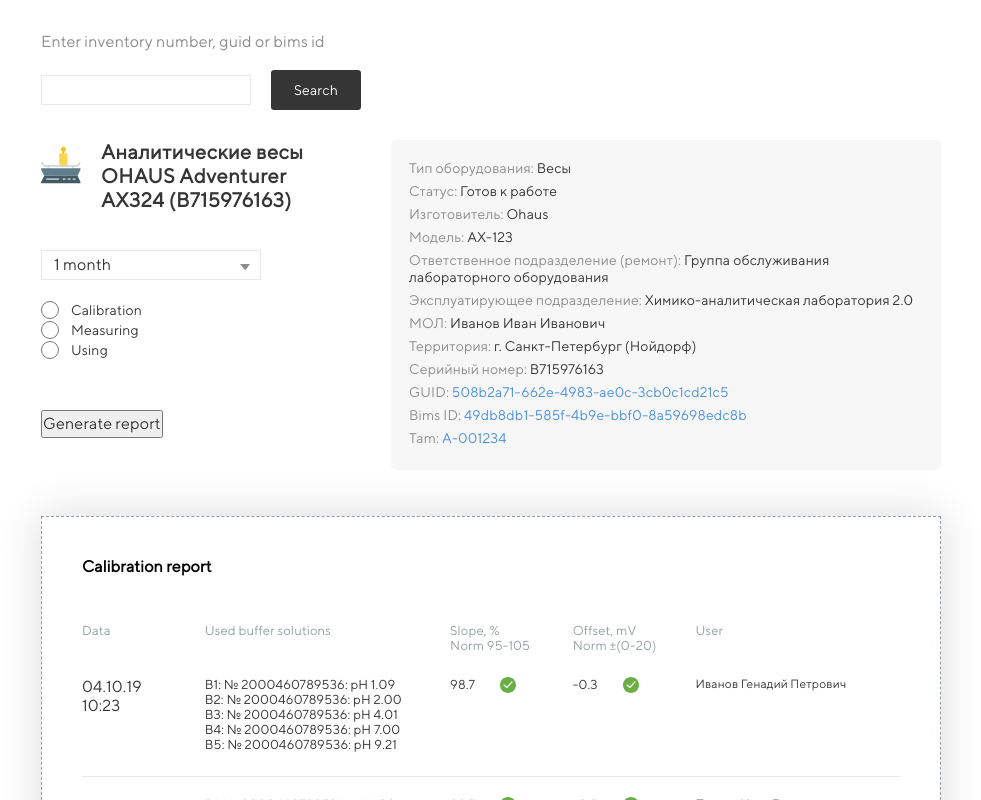
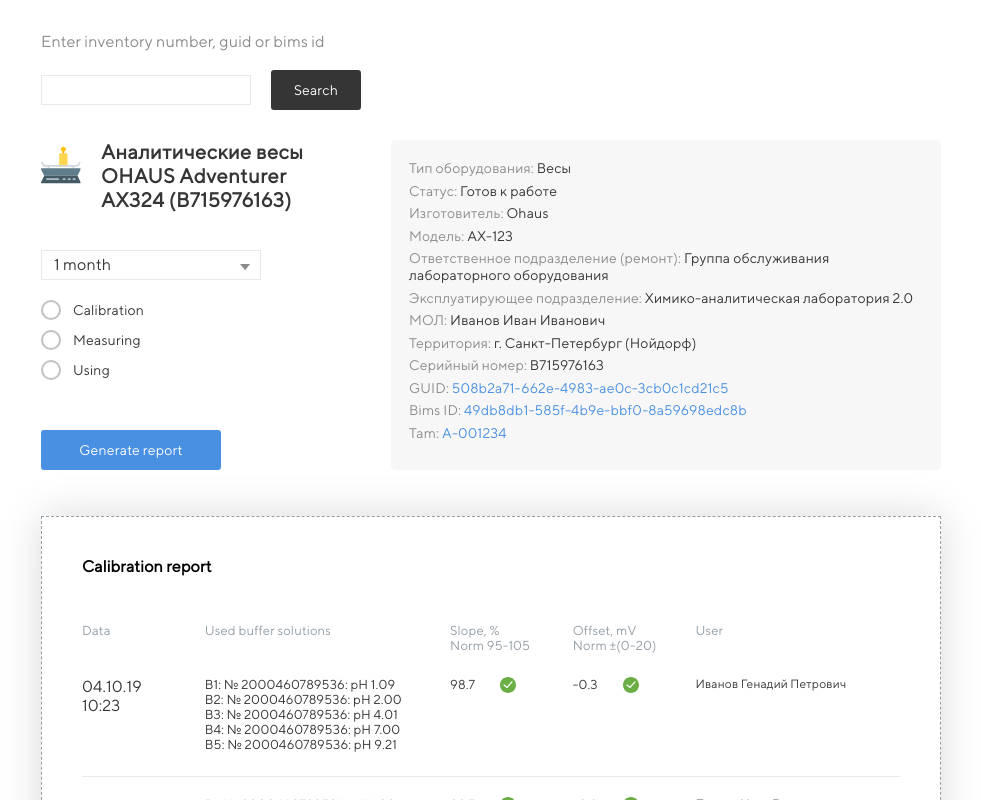
Before and after one commit to MrDuffs/react-biocad-project, a React (Create React App) app: page / in a window 1280 px wide. Shown: the top 800 px of the page, without its empty margins (149-1130 px from the left). Built offline with nearby package versions, Linux system fonts and the light colour scheme.

Commit message:
Created styles for custom radio buttons and added some other styles

```diff
--- a/src/styles/Device.css
+++ b/src/styles/Device.css
@@ -25,6 +25,7 @@
     font-weight: 600;
     font-size: 20px;
     letter-spacing: 0.5px;
+    font-feature-settings: 'pnum' on, 'lnum' on;
 }
 
 .report_filters_container {
@@ -56,18 +57,53 @@
     cursor: pointer;
 }
 
-.report_filters_radio label:nth-child(2) {
+/* Скрываем оригинальную радиокнопку */
+.real_radio_btn {
+    display: none;
+}
+
+/* Создаем кастомную радиокнопку */
+.custom_radio_btn {
+    position: relative;
+    display: inline-block;
+    width: 16px;
+    height: 16px;
+    background: #ffffff;
+    border: 2px solid #C1C1C1;
+    border-radius: 50%;
+    vertical-align: text-top;
+    margin-right: 12px;
+}
+
+.custom_radio_btn::before {
+    content: "";
+
+    /* Рисуем внешний круг */
+    display: inline-block;
+    width: 10px;
+    height: 10px;
+    background: #4990E2;
+    border-radius: 50%;
+
+    /* Выравниваем по центру */
+    position: absolute;
+    left: 50%;
+    top: 50%;
+    transform: translate(-50%, -50%) scale(0);
+
+    transition: 0.2s ease-in;
+}
+
+/* Механизм переключения кастомной радиокнопки */
+.real_radio_btn:checked + .custom_radio_btn::before {
+    transform: translate(-50%, -50%) scale(1);
+}
+
+.radio_group:nth-child(2) {
     margin: 10px 0;
 }
 
-.report_filters_radio input {
-    width: 18px;
-    height: 18px;
-    margin-right: 12px;
-    cursor: pointer;
-}
-
-.report-filters-btn {
+.report_filters_btn {
     width: 180px;
     height: 40px;
     color: #FFFFFF;
@@ -77,6 +113,13 @@
     cursor: pointer;
     font-size: 14px;
     font-weight: 500;
+    transition: all 0.5s;
+}
+
+.report_filters_btn:hover {
+    background: #529df2;
+    transition: all 0.2s;
+	box-shadow: 0 7px 14px rgb(65 132 144 / 10%), 0 3px 6px rgb(0 0 0 / 8%);
 }
 
 .device_info_container {
@@ -90,7 +133,7 @@
 }
 
 .device_info_container p {
-    margin-bottom: 6px;
+    margin-bottom: 5.5px;
 }
 
 .device_info_container p, span {
```
